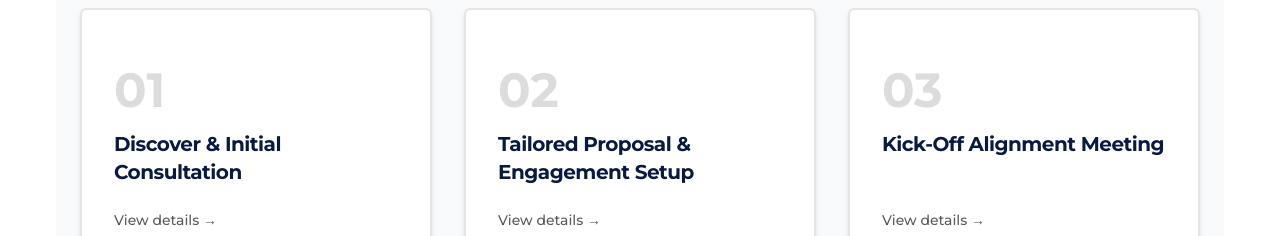
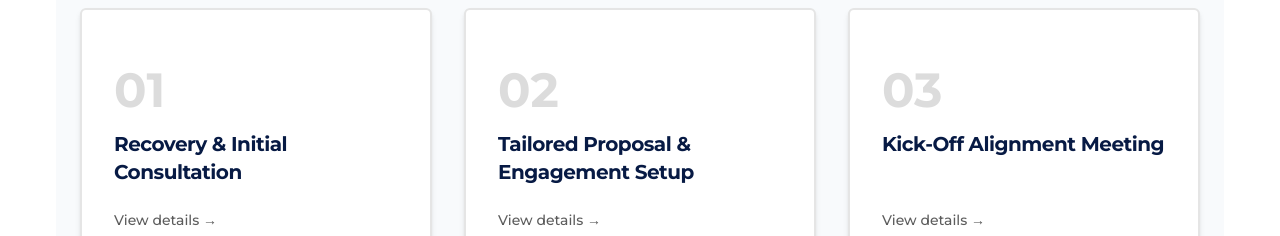
Before and after one commit to simpletools101/audit-link, a Next.js app: page / in a window 1280 px wide. Shown: the part 4340-4576 px from the top of the page. Built offline with nearby package versions, Linux system fonts and the light colour scheme.

Commit message:
first changes

```diff
--- a/components/sections/process-section.tsx
+++ b/components/sections/process-section.tsx
@@ -11,7 +11,7 @@ export default function ProcessSection() {
     const processSteps = [
         {
             number: '01',
-            title: 'Discover & Initial Consultation',
+            title: 'Recovery & Initial Consultation',
             outcome: ' Clear understanding of your needs and expectations.',
             description:
                 'We start with a focused conversation to understand your organization, industry, current audit environment, and key risk areas.',
```
